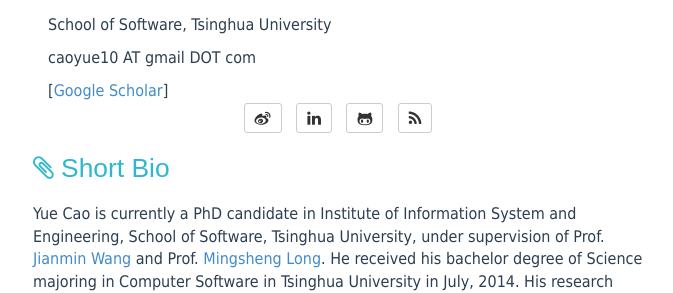
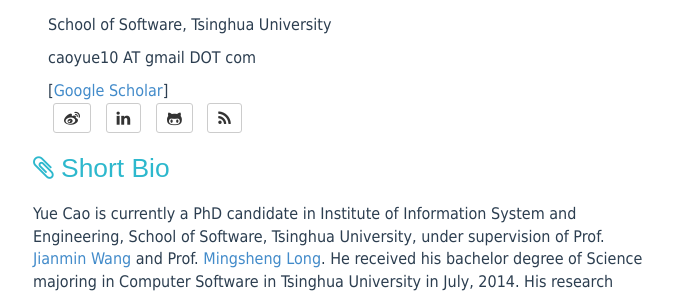
Before and after one commit to caoyue10/caoyue10.github.io, a Jekyll site: the page built from index.html, in a window 1280 px wide. Shown: the part 247-540 px from the top of the page, without its empty margins (238-911 px from the left). Built offline with Jekyll 4.4.1, drawn with Linux system fonts in a browser that asks for light colours; the list of posts is cut into pages by our own code.

Commit message:
Update index.html

```diff
--- a/index.html
+++ b/index.html
@@ -4,28 +4,19 @@
 ---
 
 <div class="container">
-<div id="contact-list" class="left">
+<div id="contact-list" class="div_left">
 	<a href="{{ site.BASE_PATH }}/">
 		<img src="{{ site.BASE_PATH }}assets/media/profile.png" class="img-circle" width="20%" />
 	</a>
 </div>
-<div id="contact-list" class="right">
+<div id="contact-list" class="div_right">
     <h1>Yue Cao 曹越</h1>
     <p>PhD Candidate</p>
     <!--<div class="text-center"><a href="http://www.thss.tsinghua.edu.cn/">School of Software</a>, <a href="http://www.tsinghua.edu.cn/publish/newthu/index.html">Tsinghua University</a></div>-->
     <p>School of Software, Tsinghua University</p>
     <p>caoyue10 AT gmail DOT com</p>
    [<a href="https://scholar.google.com/citations?user=iRUO1ckAAAAJ&hl=zh-CN" target="_blank">Google Scholar</a>]
-</div>
-</div>
-
-{% if site.author.bio %}
-<!--<div id="bio" class="text-center">-->
-	<!--{{ site.author.bio }}-->
-<!--</div>-->
-{% endif %}
-
-<div id="contact-list" class="text-center">
+<div id="contact-list">
 	<ul class="list-unstyled list-inline">
 		{% if site.author.twitter %}
 		<li>
@@ -76,6 +67,11 @@
 		</li>
 	</ul>
 </div>
+</div>
+</div>
+
+
+
 
 <div class="Bio">
     <header>
```
